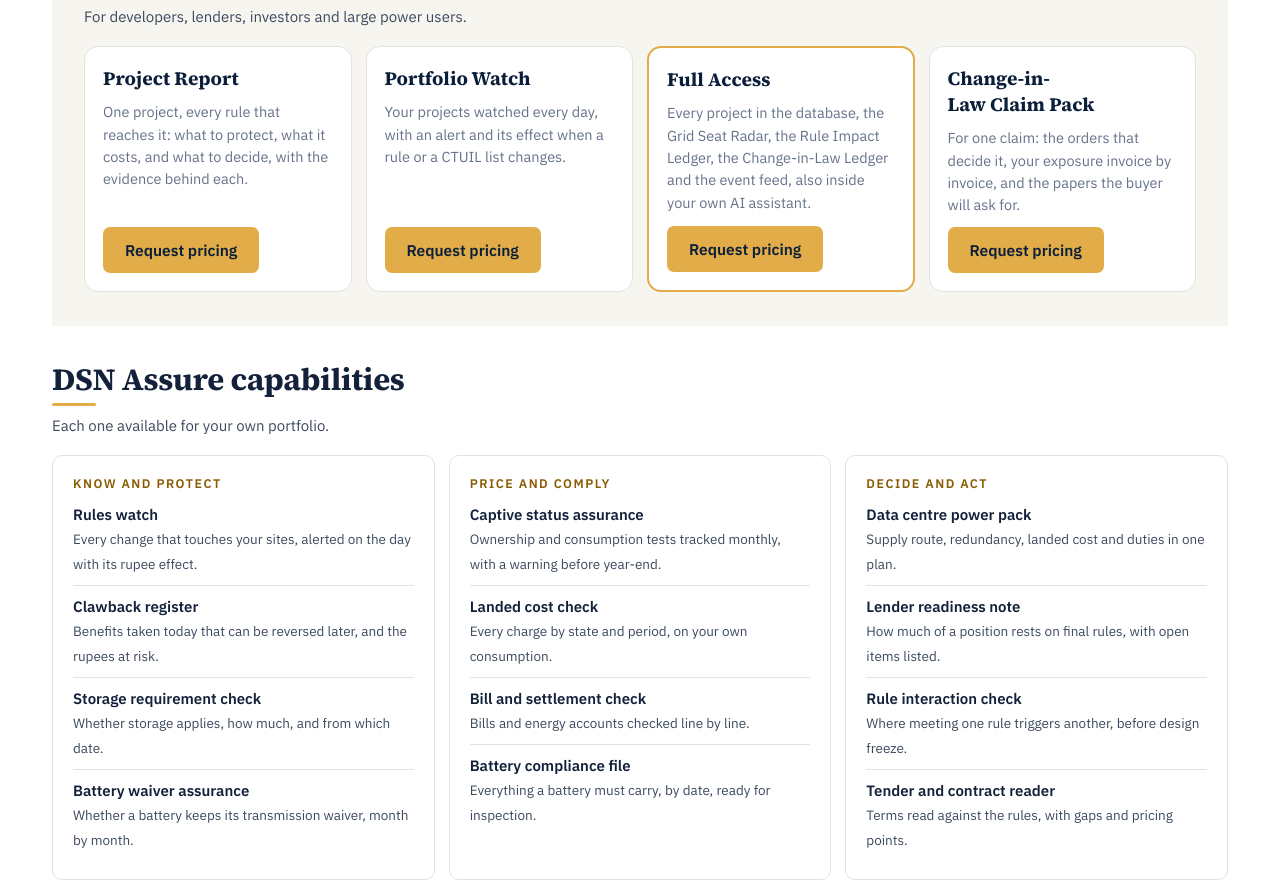
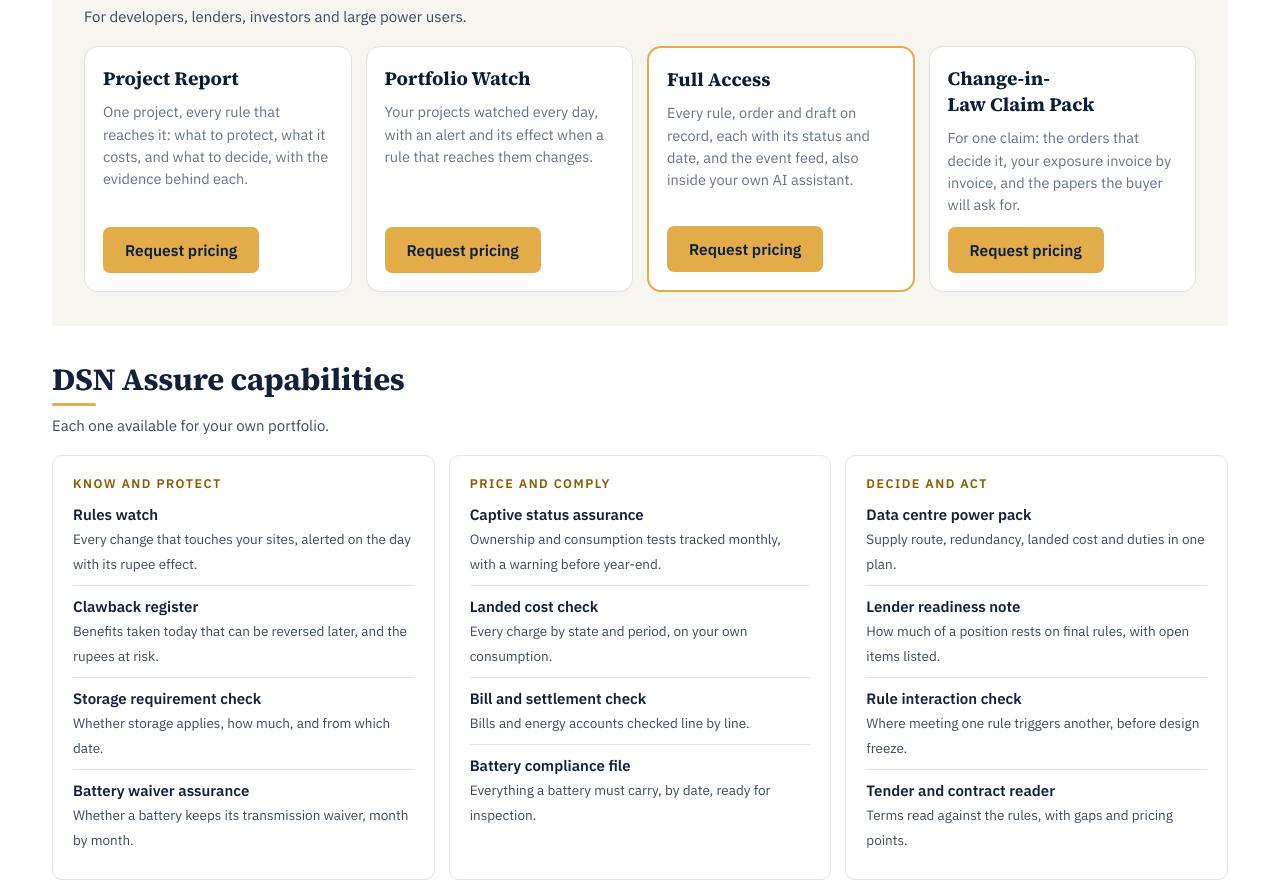
Before and after one commit to dhirajnikam67-cloud/dsnikam-site, a plain HTML site: page index.html in a window 1280 px wide. Shown: the part 2080-2973 px from the top of the page. Drawn offline with Linux system fonts and the light colour scheme.

Commit message:
Audit 19.11.2026: CEA page status line (draft not notified as at 19.11.2026); homepage plans no longer name withheld features (Grid Seat Radar, Rule Impact Ledger, Change-in-Law Ledger, CTUIL list alerts).
Co-Authored-By: Claude Opus 5.5 <noreply@anthropic.com>
Claude-Session: https://claude.ai/code/session_01UXf7PXPB6WqB5wYZV9WUYi

```diff
--- a/index.html
+++ b/index.html
@@ -426,8 +426,8 @@ footer .fc svg{width:18px;height:18px;stroke:#fff;fill:none;stroke-width:1.6}
 <p class="sub">For developers, lenders, investors and large power users.</p>
 <div class="pgrid">
 <div class="pc"><h3>Project Report</h3><p>One project, every rule that reaches it: what to protect, what it costs, and what to decide, with the evidence behind each.</p><a class="btn btn-gold" href="mailto:research@dsnikam.in?subject=Pricing%3A%20Project%20Report">Request pricing</a></div>
-<div class="pc"><h3>Portfolio Watch</h3><p>Your projects watched every day, with an alert and its effect when a rule or a CTUIL list changes.</p><a class="btn btn-gold" href="mailto:research@dsnikam.in?subject=Pricing%3A%20Portfolio%20Watch">Request pricing</a></div>
-<div class="pc feat"><h3>Full Access</h3><p>Every project in the database, the Grid Seat Radar, the Rule Impact Ledger, the Change-in-Law Ledger and the event feed, also inside your own AI assistant.</p><a class="btn btn-gold" href="mailto:research@dsnikam.in?subject=Pricing%3A%20Full%20Access">Request pricing</a></div>
+<div class="pc"><h3>Portfolio Watch</h3><p>Your projects watched every day, with an alert and its effect when a rule that reaches them changes.</p><a class="btn btn-gold" href="mailto:research@dsnikam.in?subject=Pricing%3A%20Portfolio%20Watch">Request pricing</a></div>
+<div class="pc feat"><h3>Full Access</h3><p>Every rule, order and draft on record, each with its status and date, and the event feed, also inside your own AI assistant.</p><a class="btn btn-gold" href="mailto:research@dsnikam.in?subject=Pricing%3A%20Full%20Access">Request pricing</a></div>
 <div class="pc"><h3>Change-in-Law Claim Pack</h3><p>For one claim: the orders that decide it, your exposure invoice by invoice, and the papers the buyer will ask for.</p><a class="btn btn-gold" href="mailto:research@dsnikam.in?subject=Pricing%3A%20Change-in-Law%20Claim%20Pack">Request pricing</a></div>
 </div>
 </div></section>
```
Also changed, not shown: cea-comments-2026/index.html (+1 -1 lines).
